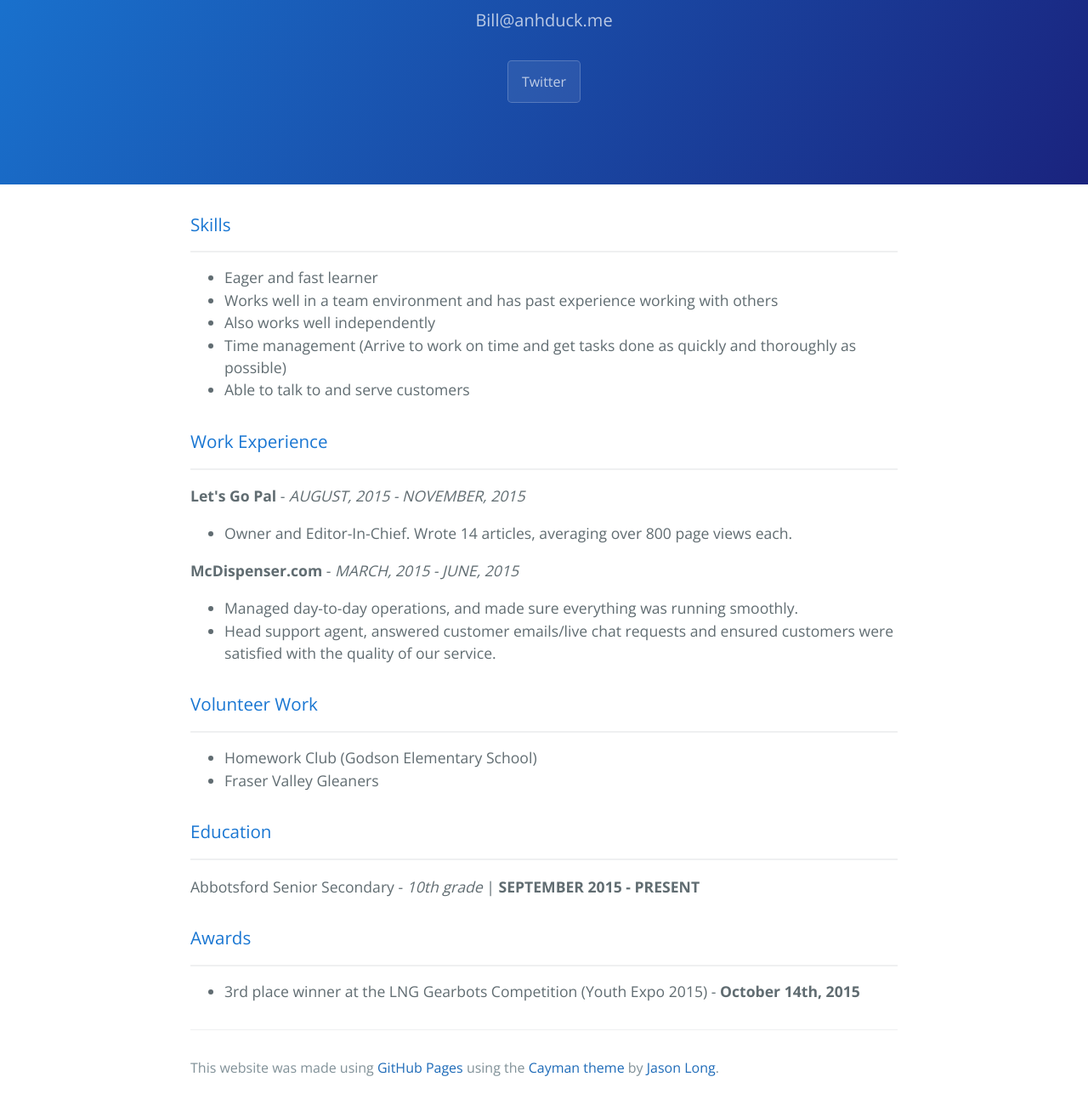
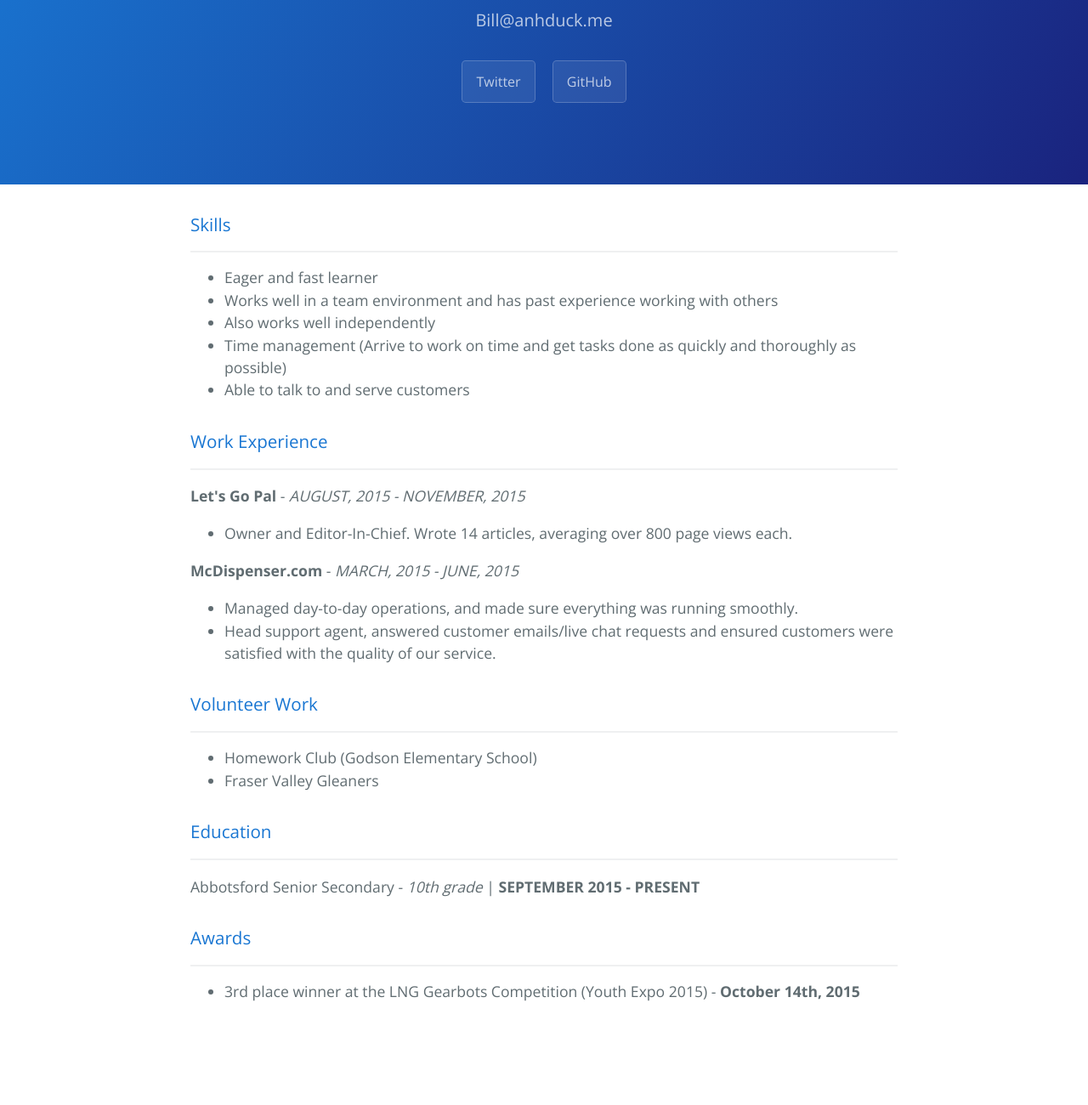
Before and after one commit to AnhDuck/AnhDuck.github.io, a plain HTML site: page index.html in a window 1280 px wide. Shown: the part 166-1466 px from the top of the page at 85% size. After the commit the page ends 1395 px from the top, so only its background shows below. Drawn offline with nearby package versions, Linux system fonts and the light colour scheme.

Commit message:
Minor changes
- Added button to GitHub profile
- Tweaked footer wording

```diff
--- a/index.html
+++ b/index.html
@@ -1,5 +1,6 @@
 <!DOCTYPE html>
 <html lang="en-us">
+
 <head>
     <meta charset="UTF-8">
     <title>Bill Nguyen</title>
@@ -7,82 +8,54 @@
     <link rel="stylesheet" type="text/css" href="stylesheets/normalize.css" media="screen">
     <link href='https://fonts.googleapis.com/css?family=Open+Sans:400,700' rel='stylesheet' type='text/css'>
     <link rel="stylesheet" type="text/css" href="stylesheets/stylesheet.css" media="screen">
-    <link rel="stylesheet" type="text/css" href="stylesheets/github-light.css" media="screen">
-  </head>
+    <link rel="stylesheet" type="text/css" href="stylesheets/github-light.css" media="screen"> </head>
+
 <body>
     <section class="page-header">
         <h1 class="project-name">Bill Nguyen</h1>
-      <h2 class="project-tagline">Bill@anhduck.me</h2>
-      <a href="https://twitter.com/anh_duck" class="btn">Twitter</a>
-    </section>
-
+        <h2 class="project-tagline">Bill@anhduck.me</h2> <a href="https://twitter.com/anh_duck" class="btn">Twitter</a> <a href="https://github.com/AnhDuck" class="btn">GitHub</a> </section>
     <section class="main-content">
         <h3>
 <a id="skills" class="anchor" href="#skills" aria-hidden="true"><span aria-hidden="true" class="octicon octicon-link"></span></a>Skills</h3>
-
         <hr>
-
         <ul>
             <li>Eager and fast learner</li>
             <li>Works well in a team environment and has past experience working with others</li>
             <li>Also works well independently </li>
             <li>Time management (Arrive to work on time and get tasks done as quickly and thoroughly as possible)</li>
-<li>Able to talk to and serve customers<br>
-</li>
+            <li>Able to talk to and serve customers
+                <br> </li>
         </ul>
-
         <h3>
 <a id="work-experience" class="anchor" href="#work-experience" aria-hidden="true"><span aria-hidden="true" class="octicon octicon-link"></span></a>Work Experience</h3>
-
         <hr>
-
         <p><strong>Let's Go Pal</strong> - <em>AUGUST, 2015 - NOVEMBER, 2015</em></p>
-
         <ul>
             <li>Owner and Editor-In-Chief. Wrote 14 articles, averaging over 800 page views each.</li>
         </ul>
-
         <p><strong>McDispenser.com</strong> - <em>MARCH, 2015 - JUNE, 2015</em></p>
-
         <ul>
             <li>Managed day-to-day operations, and made sure everything was running smoothly.</li>
             <li>Head support agent, answered customer emails/live chat requests and ensured customers were satisfied with the quality of our service.</li>
         </ul>
-
         <h3>
 <a id="volunteer-work" class="anchor" href="#volunteer-work" aria-hidden="true"><span aria-hidden="true" class="octicon octicon-link"></span></a>Volunteer Work</h3>
-
         <hr>
-
         <ul>
             <li>Homework Club (Godson Elementary School)</li>
             <li>Fraser Valley Gleaners</li>
         </ul>
-
         <h3>
 <a id="education" class="anchor" href="#education" aria-hidden="true"><span aria-hidden="true" class="octicon octicon-link"></span></a>Education</h3>
-
         <hr>
-
         <p>Abbotsford Senior Secondary - <em>10th grade</em> | <strong>SEPTEMBER 2015 - PRESENT</strong></p>
-
         <h3>
 <a id="awards" class="anchor" href="#awards" aria-hidden="true"><span aria-hidden="true" class="octicon octicon-link"></span></a>Awards</h3>
+        <hr>
+        <ul>
+            <li>3rd place winner at the LNG Gearbots Competition (Youth Expo 2015) - <strong>October 14th, 2015</strong> </li>
+        </ul>
+    </section>
+</body>
 
-<hr>
-
-<ul>
-<li>3rd place winner at the LNG Gearbots Competition (Youth Expo 2015) - <strong>October 14th, 2015</strong>
-</li>
-</ul>
-
-      <footer class="site-footer">
-
-        <span class="site-footer-credits">This website was made using <a href="https://pages.github.com">GitHub Pages</a> using the <a href="https://github.com/jasonlong/cayman-theme">Cayman theme</a> by <a href="https://twitter.com/jasonlong">Jason Long</a>.</span>
-      </footer>
-
-    </section>
-
-
-  </body>
 </html>
```
Lines whose indentation alone changed are shown as unchanged.
